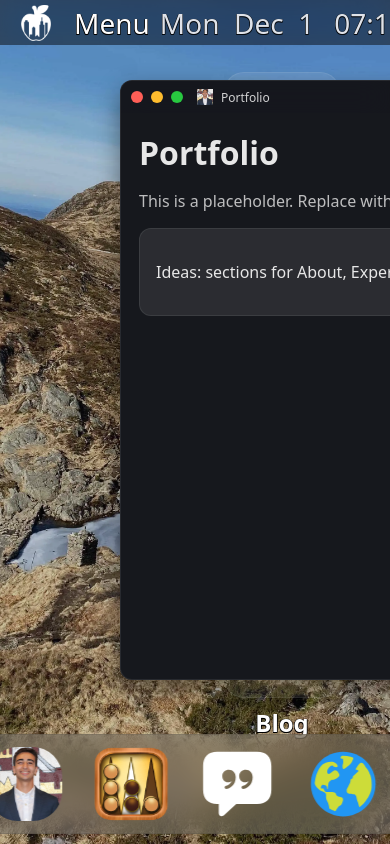
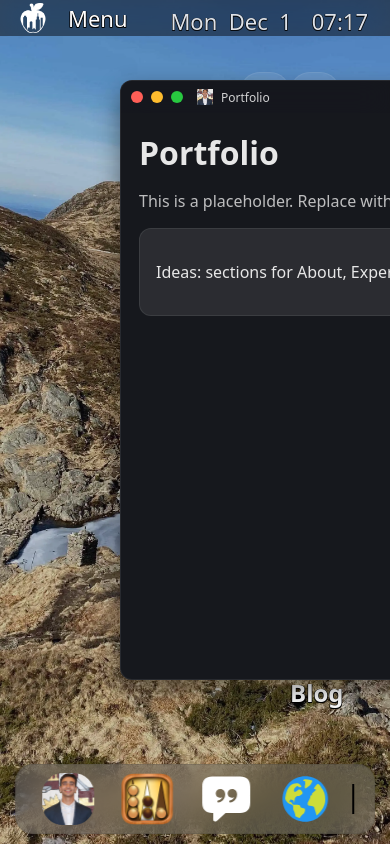
Before and after one commit to RoySchor/personal-website, a React (Vite) app in the folder 2d-personal-portfolio-website/: page / in a window 390 px wide. Shown: the top 844 px of the page. Built offline with nearby package versions, Linux system fonts and the light colour scheme.

Commit message:
updating css on mobile again

```diff
--- a/2d-personal-portfolio-website/src/index.css
+++ b/2d-personal-portfolio-website/src/index.css
@@ -33,21 +33,21 @@
 /* Mobile/Tablet - scale everything up */
 @media (max-width: 1024px) {
   :root {
-    --desktop-icon-size: 72px;
-    --desktop-icon-width: 116px;
+    --desktop-icon-size: 42px;
+    --desktop-icon-width: 50px;
     --desktop-icon-top-offset: 72px;
     --desktop-icon-gap: 170px;
     --desktop-icon-font-size: 24px;
     --desktop-right-offset-row-1: 50px;
-    --desktop-right-offset-row-2: 1150px;
-    --dock-height: 100px;
-    --dock-icon-size: 86px;
-    --dock-icon-small: 100px;
-    --dock-gap: 20px;
-    --dock-padding: 10px 34px;
-    --menubar-height: 45px;
-    --menubar-font-size: 28px;
-    --menubar-logo-size: 36px;
+    --desktop-right-offset-row-2: 100px;
+    --dock-height: 70px;
+    --dock-icon-size: 64px;
+    --dock-icon-small: 58px;
+    --dock-gap: 15px;
+    --dock-padding: 5px 20px;
+    --menubar-height: 36px;
+    --menubar-font-size: 22px;
+    --menubar-logo-size: 30px;
     --ui-scale: 1;
   }
 }
--- a/2d-personal-portfolio-website/src/system/MenuBar.tsx
+++ b/2d-personal-portfolio-website/src/system/MenuBar.tsx
@@ -20,9 +20,13 @@ const MenuBar: React.FC<MenuBarProps> = ({ onShutdown, onLock }) => {
     return () => window.removeEventListener("mousedown", handler);
   }, []);
 
-  const menubarLogoSize = parseInt(
-    getComputedStyle(document.documentElement).getPropertyValue("--menubar-logo-size"),
-  );
+  const menubarLogoSize =
+    typeof window !== "undefined"
+      ? parseInt(
+          getComputedStyle(document.documentElement).getPropertyValue("--menubar-logo-size") ||
+            "36",
+        )
+      : 36;
 
   return (
     <div
```
